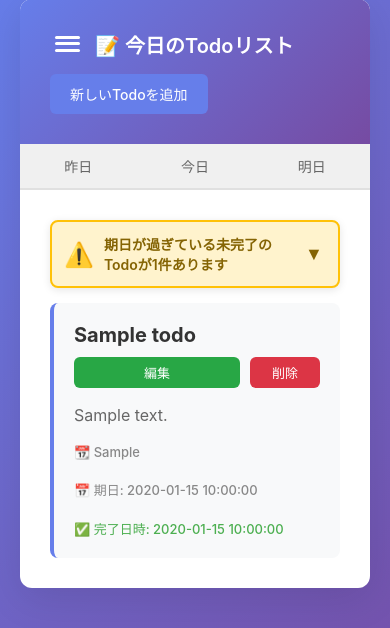
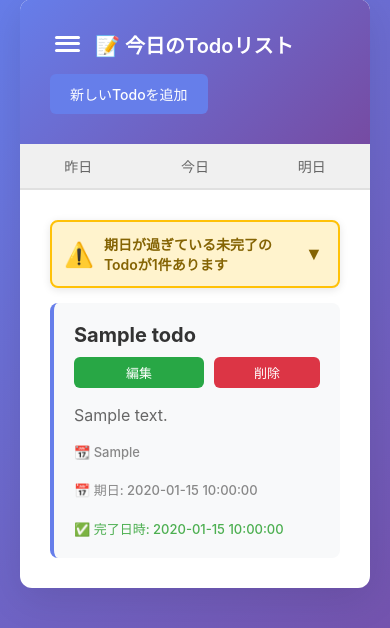
Before and after one commit to UranMurakami/Todolist, a Flask app: template templates/index.html in a window 390 px wide. Shown: the part 21-649 px from the top of the page. Run offline with Flask 3, Linux system fonts and the light colour scheme; the template is opened without the code that fills it: most values are stand-ins (such as "Sample title", 1, 10 or a date in 2020); parts of the project's set-up code (start-up, migrations or seed data) failed here and were passed over.

Commit message:
Fix: Make edit button same width as other buttons on mobile - Add flex layout to action-form in mobile view - Set btn-edit to flex display with flex: 1 - Ensure all action buttons have consistent width on mobile

```diff
--- a/static/style.css
+++ b/static/style.css
@@ -851,6 +851,24 @@ main {
         flex-wrap: wrap;
     }
 
+    .todo-actions .action-form {
+        display: flex;
+        flex: 1;
+        min-width: 70px;
+    }
+
+    .todo-actions .action-form button {
+        width: 100%;
+    }
+
+    .todo-actions .btn-edit {
+        display: flex;
+        align-items: center;
+        justify-content: center;
+        flex: 1;
+        min-width: 70px;
+    }
+
     .btn-edit,
     .btn-delete,
     .btn-complete,
```
